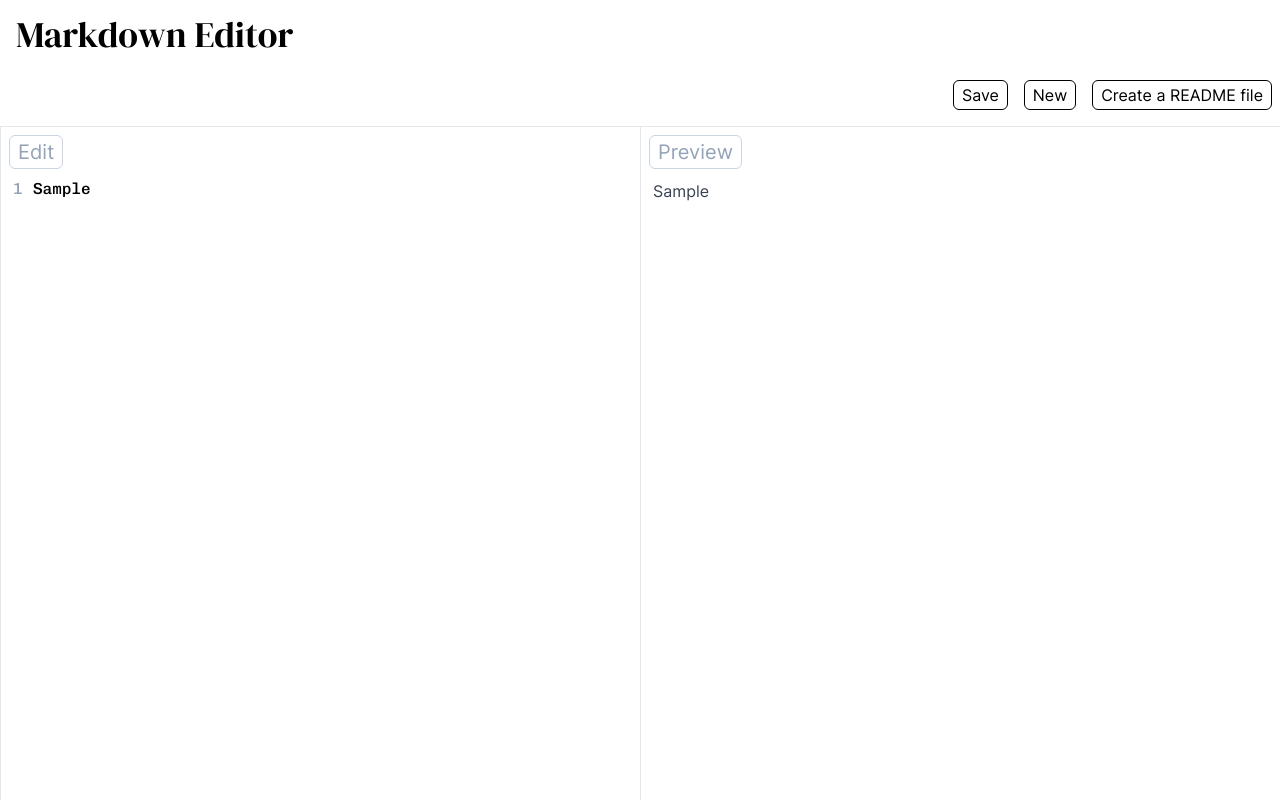
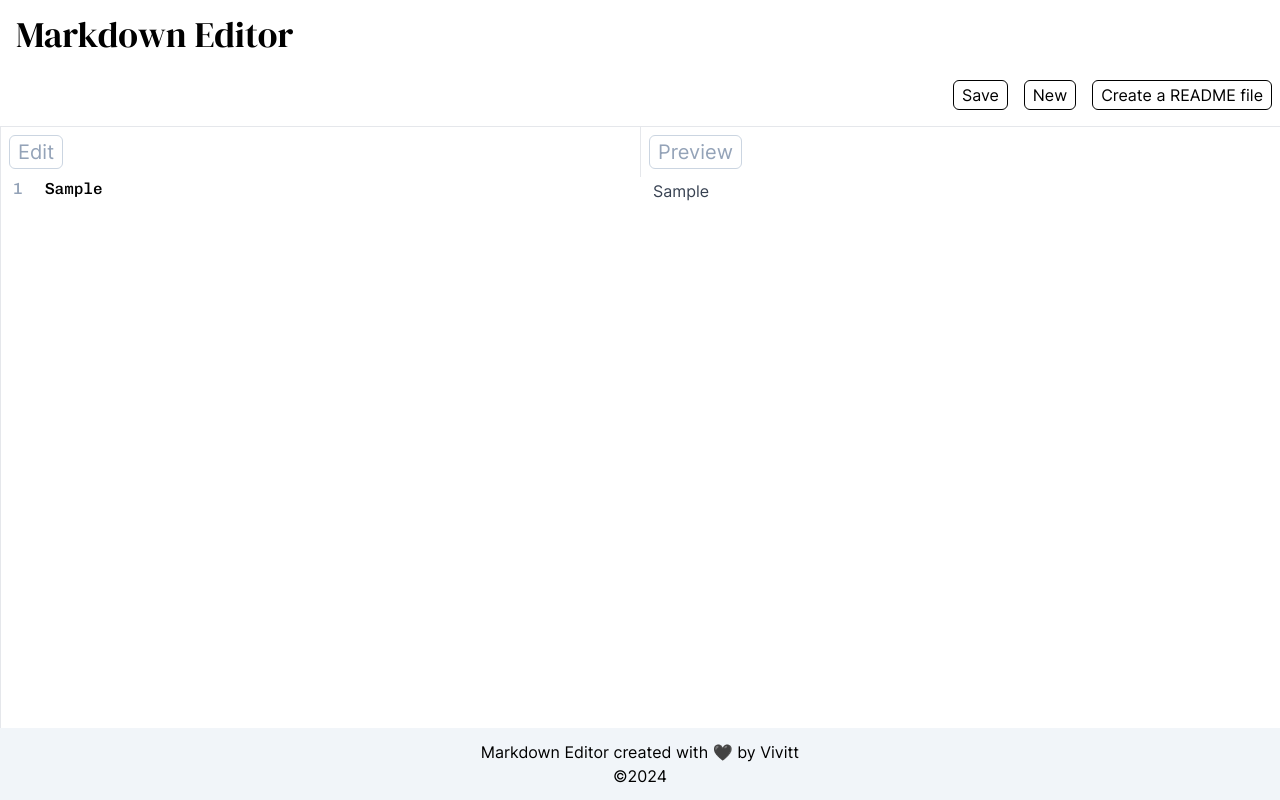
Before and after one commit to vivitt/online-markdown-editor, a Next.js app: page /editor in a window 1280 px wide. Both pictures are taken after typing "Sample" into the empty fields and a click on the button "Save". Shown: the top 800 px of the page. Built offline with nearby package versions, Linux system fonts and the light colour scheme.

Commit message:
WIP line numbers

```diff
--- a/app/editor/page.tsx
+++ b/app/editor/page.tsx
@@ -17,7 +17,7 @@ export default function Editor() {
     }
   }, []);
 
-  const onChange = (e: React.ChangeEvent<HTMLTextAreaElement>) => {
+  const onChange = (e: React.ChangeEvent<HTMLDivElement>) => {
     setMarkdown(e.target.value);
     window.localStorage.setItem("markdown-content", e.target.value);
   };
--- a/app/layout.tsx
+++ b/app/layout.tsx
@@ -16,7 +16,7 @@ export default function RootLayout({
 }>) {
   return (
     <html lang="en">
-      <body className="font-inter">
+      <body className="font-inter relative">
         <nav>
           <ul className="flex items-center justify-between">
             <li className="p-2">
@@ -27,8 +27,8 @@ export default function RootLayout({
             </li>
           </ul>
         </nav>
-        <main>{children}</main>
-        <footer className="bg-slate-100 p-3 w-full flex flex-col items-center justify-center">
+        <main className="">{children}</main>
+        <footer className="bg-slate-100 p-3 w-full flex flex-col items-center fixed bottom-0 z-20">
           <p>
             Markdown Editor created with{" "}
             <span role="img" aria-label="love">
--- a/app/ui/EditArea.tsx
+++ b/app/ui/EditArea.tsx
@@ -9,34 +9,39 @@ type Props = {
 
 export default function EditArea({ onChange, markdown }: Props) {
   return (
-    <div className="flex px-3 font-chivo w-full h-full">
+    <div className="flex px-3 font-chivo w-full h- mr-8 relative has-[:focus]:outline-2">
+
       <div
-        id="line-numbers"
-        aria-hidden="true"
-        className="w-5 grid pr-3 text-slate-400 text-base auto-rows-max"
+        className="resize-none w-full z-0 absolute m-0 p-0"
       >
-        {markdown.split("\n").length > 0 &&
+        {markdown && markdown.split("\n").length > 0 &&
           markdown.split("\n").map((el, index) => {
             return (
-              <span className="" key={index + 1}>
+              <div className="flex" key= {index + 1}>
+              <span className="mr-2 text-slate-400" >
                 {index + 1}
               </span>
+              <span className="invisible">
+                {el}
+              </span>
+              </div>
             );
           })}
       </div>
-
       <textarea
         id="edit"
         name="edit"
         aria-autocomplete="list"
         data-language="markdown"
-        className="resize-none w-full focus:outline-0"
+        className="absolute resize-none w-full focus:outline-0 z-10 m-0 p-0 ml-8 h-screen"
         onChange={(e) => {
           onChange(e);
         }}
         value={markdown}
         placeholder="Add your content here..."
       ></textarea>
+
+
     </div>
   );
 }
--- a/app/ui/PanelGroup.tsx
+++ b/app/ui/PanelGroup.tsx
@@ -24,8 +24,8 @@ export default function PanelGroup(props: PropsWithChildren<Props>) {
 
   return (
     <div className="mt-2">
-      {width && width > 800 ? (
-        <div className="flex border-t border-b min-h-screen">
+      {width && width > 768 ? (
+        <div className="flex border-t min-h-screen">
           {props.panels.map((child) => (
             <div key={`${child.id}-panel`} className="w-full border-l pb-1">
               <h2 className="m-2 text-slate-400 text-xl bg-white inline-flex border border-slate-300 rounded-md px-2 py-0.5 ">
--- a/package.json
+++ b/package.json
@@ -33,7 +33,7 @@
     "@types/react": "^18",
     "@types/react-dom": "^18",
     "@vitejs/plugin-react": "^4.2.1",
-    "@vitest/coverage-v8": "^1.6.0",
+    "@vitest/coverage-v8": "^3.0.8",
     "autoprefixer": "^10.0.1",
     "eslint": "^8",
     "eslint-config-next": "14.1.0",
@@ -43,7 +43,7 @@
     "postcss": "^8",
     "tailwindcss": "^3.3.0",
     "typescript": "^5",
-    "vitest": "^1.6.0"
+    "vitest": "^3.0.8"
   },
   "lint-staged": {
     "*.{js, jsx,ts,tsx}": [
```
Also changed, not shown: 1 other file (tests, documents, lock files or other folders).
